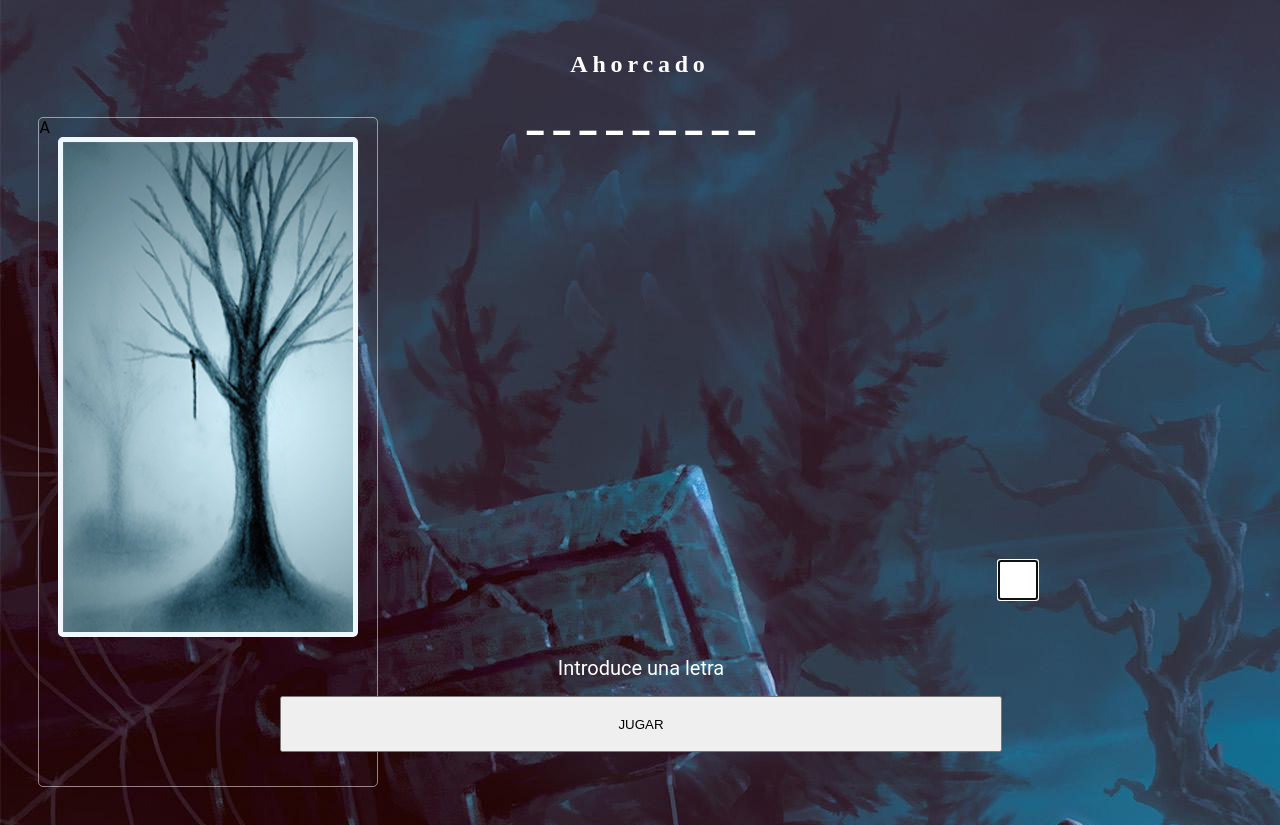
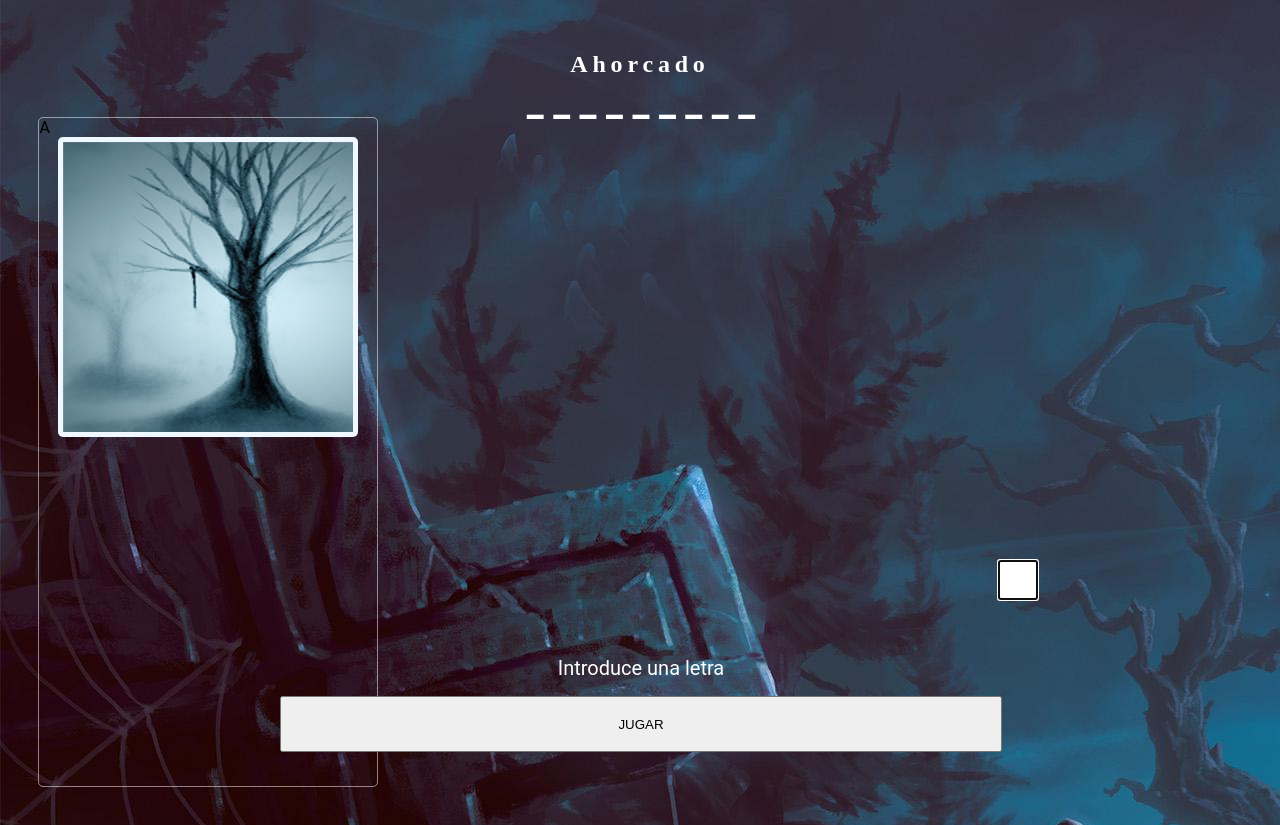
Before and after one commit to DSTAngelo/Project_two, a plain HTML site: page index.html in a window 1280 px wide. Drawn offline with nearby package versions, Linux system fonts and the light colour scheme; a web font is replaced by a local one.

Commit message:
AP3-MAY30

```diff
--- a/css/ahoracado.css
+++ b/css/ahoracado.css
@@ -52,9 +52,9 @@ header{
     width:96%;
     align-items: center;
     margin-left: 5.5%;
-    height: 500px;
+    height: 300px;
     width: 300px;
-    background-image: url(../img/Original_2.png);
+    background-image: url(../img/Original03.png);
     transition-timing-function: linear;
     transition-delay: 0.1s;
     border-radius: 5px;
@@ -65,7 +65,7 @@ header{
 
 .lineaCinco{                        /*Contenedor de letra*/
     position: absolute;
-    top: 12%;
+    top: 10%;
     width:94%;
     text-align: center;
 }
```
Also changed, not shown: img/Original03.png (added), 1 other file.
